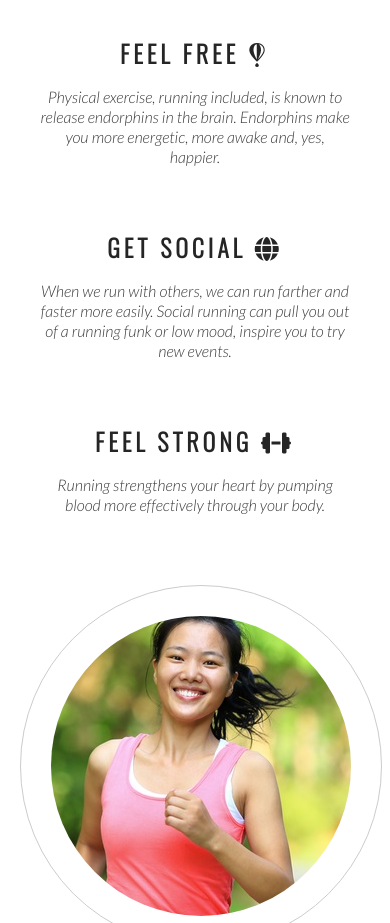
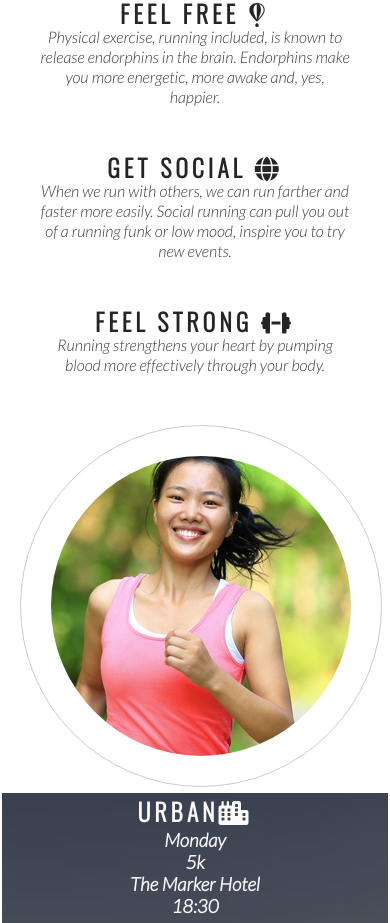
Before and after one commit to CodeHarrington/Love-Running-, a plain HTML site: page index.html in a window 390 px wide. Shown: the part 1129-2052 px from the top of the page. Drawn offline with nearby package versions, Linux system fonts and the light colour scheme.

Commit message:
add table resizing to structure

```diff
--- a/assets/css/style.css
+++ b/assets/css/style.css
@@ -123,6 +123,13 @@ h1, h2 {
 #center-about {
     width: 33%;
     margin: 0 auto;
+}
+
+#times > div {
+    width: 100%;
+    clear: both;
+    height: 150px;
+    padding: 0;
 }
 
 hr {
@@ -260,10 +267,19 @@ footer {
         padding: 0;
     }
 
+    #times > div {
+        width: 100%;
+        clear: both;
+        height: 150px;
+        padding: 0;
+    }
+
     hr {
         display: none;
     }
+}
 
+/* For medium screen sizes from 950px wide and down */
 @media screen and (max-width: 950px) {
 
     #menu {
@@ -277,6 +293,7 @@ hr {
     #cover-text {
         left: 0;
     }
+
     #club-ethos {
         width: 90%;
         height: 1200px;
@@ -287,11 +304,12 @@ hr {
         width: inherit;
     }
 
-.left-about-heading h2 , .right-about-heading h2 {
+    .left-about-heading h2, .right-about-heading h2 {
         width: 100%;
         text-align: center;
     }
+
     .left-about-heading p, .right-about-heading p {
         text-align: center;
-    padding: 20px;
+        padding: 0 20px;
     }
```
Lines whose indentation alone changed are shown as unchanged.
